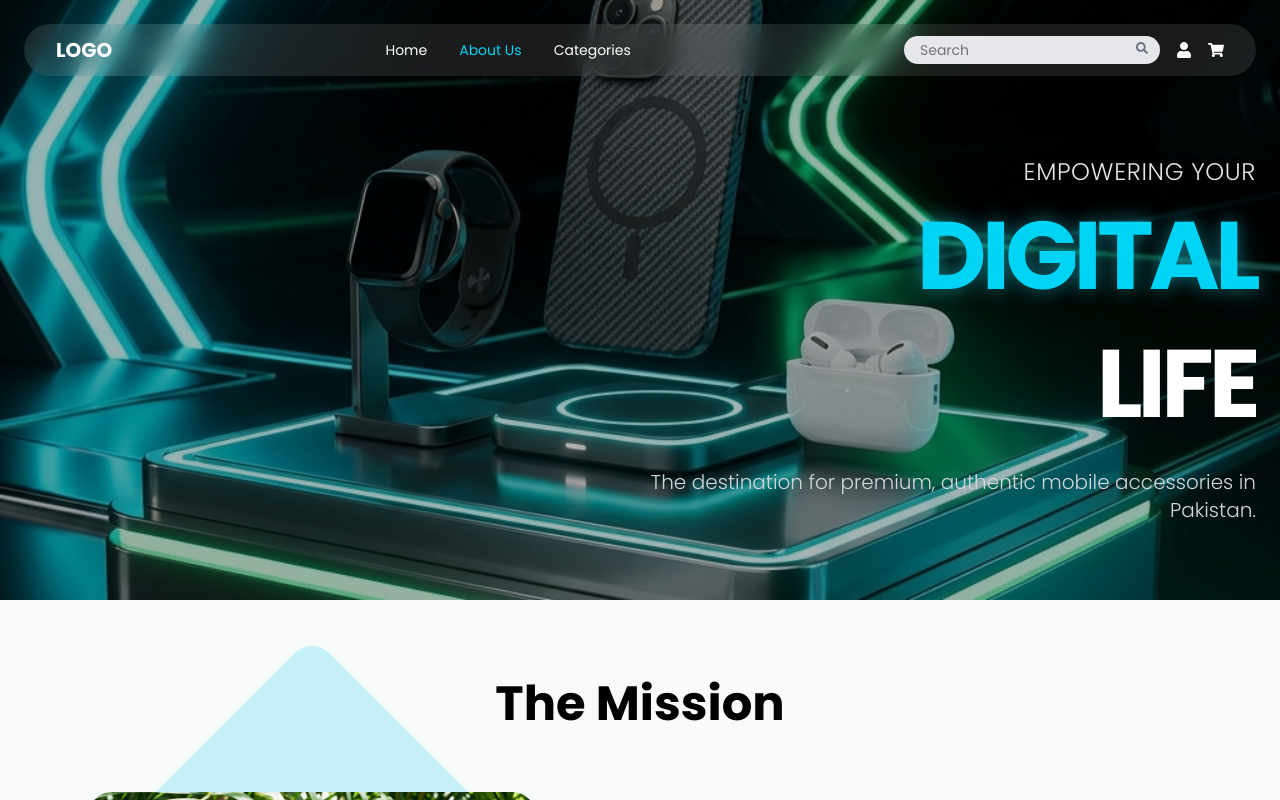
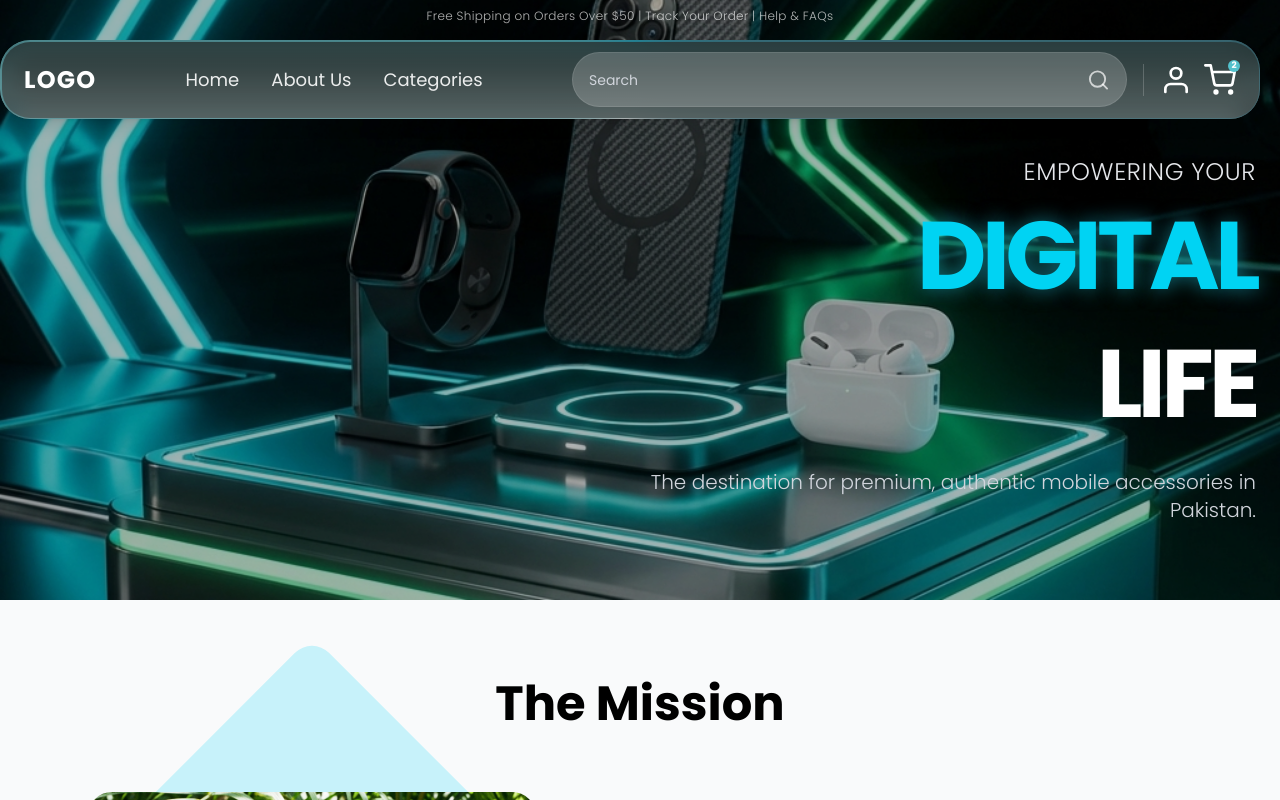
Before and after one commit to Shinvo-Ecomerece-Store/Front-End, a React (Vite) app: page /about in a window 1280 px wide. Shown: the top 800 px of the page. Built offline with nearby package versions, Linux system fonts and the light colour scheme.

Commit message:
set the hero section

```diff
--- a/src/components/About/AboutHero.jsx
+++ b/src/components/About/AboutHero.jsx
@@ -1,6 +1,7 @@
 import React from 'react';
 import aboutHeroBg from '../../assets/about_hero_bg.png';
 import { FaUser, FaShoppingCart, FaSearch, FaBars } from 'react-icons/fa';
+import Navbar from '../Navbar/Navbar';
 
 const AboutHero = () => {
     return (
@@ -12,25 +13,7 @@ const AboutHero = () => {
             </div>
 
             {/* Navbar Overlay - Simulating the one in the screenshot for this page specific header */}
-            <div className="absolute top-0 left-0 w-full z-20 p-6">
-                <div className="max-w-7xl mx-auto flex items-center justify-between text-white bg-white/10 backdrop-blur-md rounded-full px-8 py-3">
-                    <div className="text-xl font-bold">LOGO</div>
-                    <div className="hidden md:flex gap-8 text-sm">
-                        <a href="/" className="hover:text-cyan-400 transition-colors">Home</a>
-                        <a href="/about" className="text-cyan-400">About Us</a>
-                        <a href="#" className="hover:text-cyan-400 transition-colors">Categories</a>
-                    </div>
-
-                    <div className="flex items-center gap-4">
-                        <div className="relative hidden md:block">
-                            <input type="text" placeholder="Search" className="bg-gray-200 text-black rounded-full px-4 py-1 text-sm focus:outline-none w-64" />
-                            <FaSearch className="absolute right-3 top-1.5 text-gray-500 text-xs" />
-                        </div>
-                        <FaUser className="hover:text-cyan-400 cursor-pointer" />
-                        <FaShoppingCart className="hover:text-cyan-400 cursor-pointer" />
-                    </div>
-                </div>
-            </div>
+            <Navbar />
 
 
             {/* Hero Content */}
--- a/src/components/Hero/Hero.jsx
+++ b/src/components/Hero/Hero.jsx
@@ -9,7 +9,7 @@ import { Link } from "react-router-dom";
 
 const Hero = () => {
   return (
-    <div className="w-full max-h-[1380px] h-screen bg-img-custom bg-[url('../assets/images/bg.jpg')] bg-cover bg-center mx-auto flex flex-col relative overflow-hidden">
+    <div className="w-full max-h-[1380px] h-[650px] lg:h-[900px] bg-img-custom bg-[url('../assets/images/bg.jpg')] bg-cover bg-center mx-auto flex flex-col relative overflow-hidden">
       <Navbar />
 
       {/* Main Content Area - Relative for positioning */}
@@ -56,7 +56,7 @@ const Hero = () => {
         {/* --- CTA Button --- */}
         {/* Mobile: Bottom Center (below text). Desktop: Bottom Center */}
         <div className="absolute bottom-10 left-1/2 transform -translate-x-1/2 lg:bottom-3 z-20">
-          <div className="btn-primary w-[200px] h-[70px] xl:w-[254px] xl:h-[93px] flex items-center justify-center gap-4 rounded-full text-[20px] xl:text-[26px] text-black font-semibold cursor-pointer hover:scale-105 transition-transform">
+          <div className="btn-primary w-[200px] h-[70px] xl:w-[230px] xl:h-[80px] flex items-center justify-center gap-4 rounded-full text-[18px] xl:text-[26px] text-black font-semibold cursor-pointer hover:scale-105 transition-transform">
             Shop Now
             <Link to="/##"><BsArrowUpRight className="p-3 w-[50px] h-[40px] xl:p-4 xl:w-[69px] xl:h-[56px] rounded-full bg-white text-cta-cyan" /></Link>
           </div>
--- a/src/components/Navbar/Navbar.jsx
+++ b/src/components/Navbar/Navbar.jsx
@@ -8,11 +8,11 @@ function Navbar() {
   const [isOpen, setIsOpen] = useState(false);
 
   return (
-    <div className="top-0 left-0 w-full z-50 fixed px-2">
+    <div className="top-0 left-0 w-[calc(100%-20px)] z-50 fixed">
       <UpperNavbar />
 
       {/* Main Container */}
-      <div className="max-w-[1820px] mx-auto mt-2 relative rounded-[30px] gradient-border-nav p-[1px]">
+      <div className="max-w-[1820px] mx-auto mt-2 relative rounded-[30px] gradient-border-nav">
 
         {/* Inner Nav Content (Glassmorphism) */}
         <nav className="w-full bg-white/10 backdrop-blur-md rounded-[30px] px-6 py-3 flex flex-col md:flex-row justify-between items-center shadow-lg nav-content relative z-50">
```
